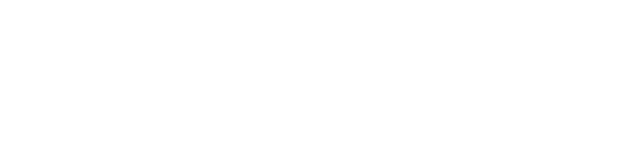
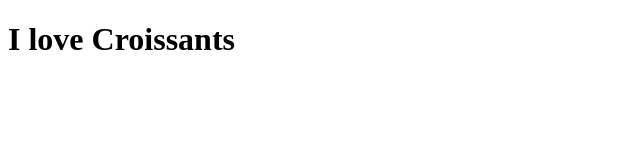
Before and after one commit to IrynaKhandoniak/croissant, a plain HTML site: page index.html in a window 1280 px wide. Shown: the whole page, without its empty margins (0-640 px from the left). Drawn offline with Linux system fonts and the light colour scheme.

Commit message:
i love croissant

```diff
--- a/index.html
+++ b/index.html
@@ -6,6 +6,6 @@
     <title>Document</title>
 </head>
 <body>
-
+    <h1>I love Croissants</h1>
 </body>
 </html>
```
